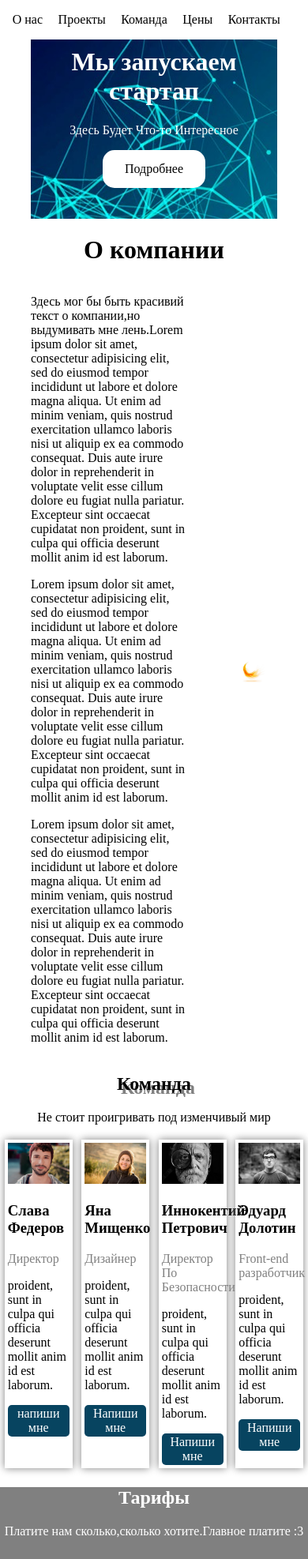
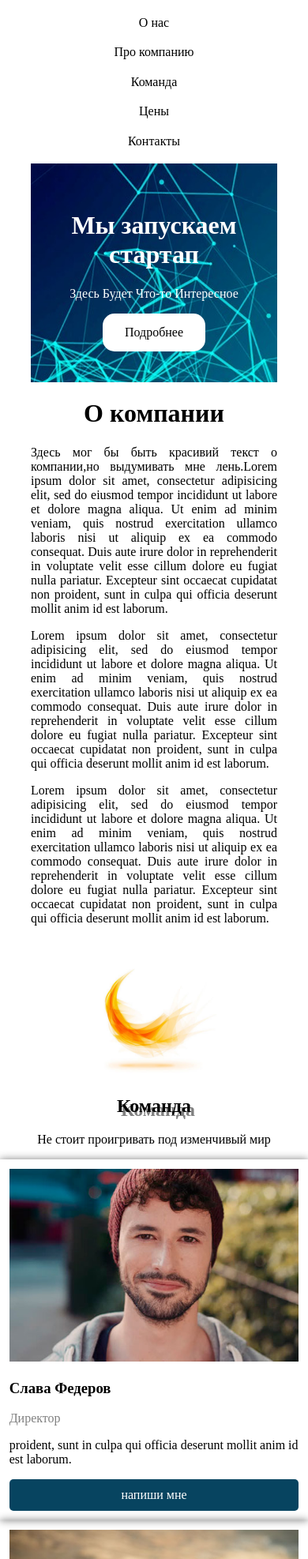
Before and after one commit to BlackMarkiz/company, a plain HTML site: page index.html in a window 390 px wide. Shown: the top 1974 px of the page at 79% size. Drawn offline with Linux system fonts and the light colour scheme.

Commit message:
we added a phone version.

```diff
--- a/index.html
+++ b/index.html
@@ -3,16 +3,18 @@
 <head>
 	<title>Landing 1</title>
 	<link rel="stylesheet" type="text/css" href="style.css">
+	<link rel="stylesheet" type="text/css" href="media.css">
+	<meta name="viewport" content="width=device-width, initial-scale=1.0">
 	<meta charset="utf-8">
 </head>
 <body>
 	<nav>
 		<ul class="menu">
-			<li class="menuli"><a href="#">О нас</a></li>
-			<li class="menuli"><a href="#">Проекты</a></li>
-			<li class="menuli"><a href="#">Команда</a></li>
-			<li class="menuli"><a href="#">Цены</a></li>
-			<li class="menuli"><a href="#">Контакты</a></li>
+			<li class="menuli"><a href="#aboutcompany">О нас</a></li>
+			<li class="menuli"><a href="#team">Про компанию</a></li>
+			<li class="menuli"><a href="#buy">Команда</a></li>
+			<li class="menuli"><a href="#buy1">Цены</a></li>
+			<li class="menuli"><a href="#contact">Контакты</a></li>
 		</ul>
 	</nav>
 	<header>
@@ -20,7 +22,7 @@
 		<p>Здесь Будет Что-то Интересное</p>
 		<a class="apple" href="#">Подробнее</a>
 	</header>
-	<div class="maincontainer">
+	<div class="maincontainer" id="aboutcompany">
 		<h1 class="company">О компании</h1>
 		<div class="flex">
 			<div>
@@ -46,7 +48,7 @@
 			<img src="logo.jpg">
 		</div>
 	</div>
-	<div class="team">
+	<div class="team" id="team">
 		<h2>Команда</h2>
 		<p class="devis">Не стоит проигривать под изменчивый мир</p>
 		<div class="teamflex">
@@ -81,10 +83,10 @@
 		</div>
 	</div>
 
-	<div class="tarif">
+	<div class="tarif" id="buy">
 		<h2>Тарифы</h2>
 		<p class="devis">Платите нам сколько,сколько хотите.Главное платите :3 </p>
-		<div class="tarifflex" >
+		<div class="tarifflex" id="buy1" >
 			<ul class="tariful">
 			<li id="base">Базовой</li>
 			<li>10 лайков</li>
@@ -130,7 +132,7 @@
 			<p class="subscribe">Пожалуста подпишись! :)</p>
 		</div>
 	</div>
-	<div class="contact">
+	<div class="contact" id="contact">
 		<h2>Контакты</h2>
 		<p class="devis">Не будьте скромными, пишите нам </p>
 		<p class="image1">Москва, звонят колокола</p>
--- /dev/null
+++ b/media.css
@@ -0,0 +1,39 @@
+@media (max-width: 600px) {
+	nav {
+		position: static;
+	}
+	.menu {
+		display: block;
+	}
+	.menuli {
+		margin: 5%;
+	}
+	.flex {
+		display: block;
+	}
+	.flex img {
+		width: 100%;
+	}
+	.flex p {
+		width: 100%;
+		text-align: justify;
+	}
+	.teamflex {
+		display: block;
+	}
+	.teamflex div {
+		width: 100%;
+		padding: 3%;
+		box-sizing: border-box;
+		margin: 0;
+	}
+	#pro {
+		background-color: purple;
+	}
+	.tarifflex {
+		display: block;
+	}
+	.tariful {
+        width: 100%;
+	}
+}
```
